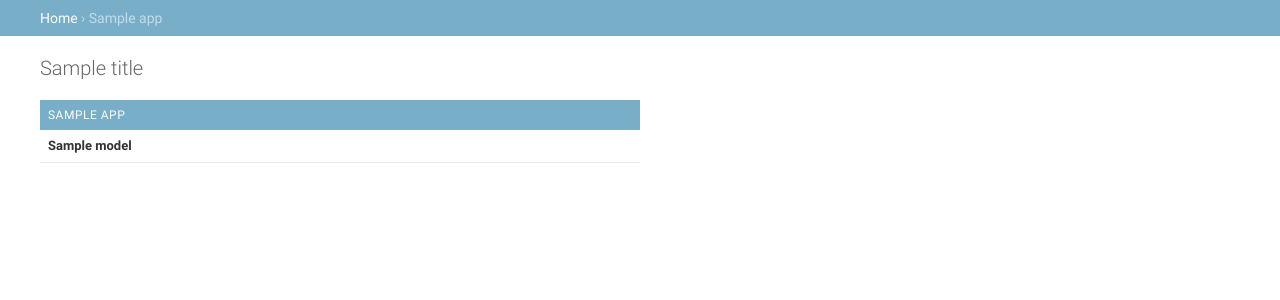
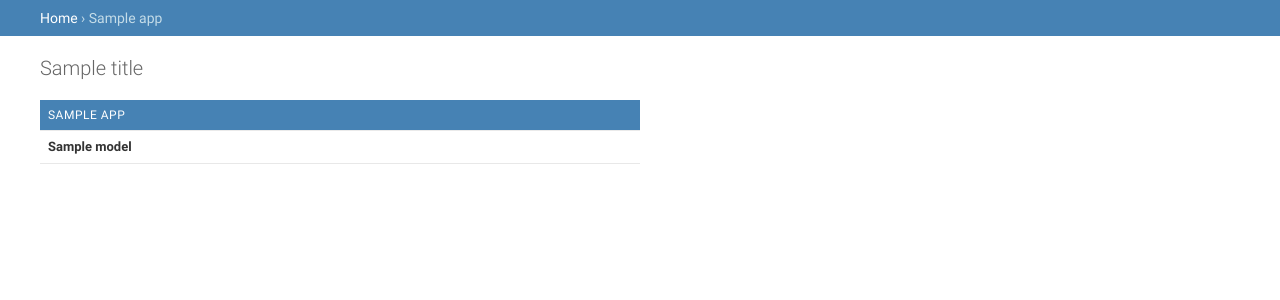
Before and after one commit to izzwl/smartgov, a Django app: template templates/admin/app_index.html in a window 1280 px wide. Shown: the part 55-355 px from the top of the page. Run offline with Django 3.2, Linux system fonts and the light colour scheme; the template is opened without the code that fills it: most values are stand-ins (such as "Sample title", 1, 10 or a date in 2020); lists and menus that the app fills with data are empty.

Commit message:
ganti warna

```diff
--- a/static/css/smartgov.css
+++ b/static/css/smartgov.css
@@ -14,3 +14,13 @@
     font-weight: 400;
     font-size: 20px;
 }
+.module h2, .module caption, .inline-group h2 {
+    background: steelblue;
+}
+.module caption{
+    border-bottom: 1px solid #eaeaea;
+}
+
+div.breadcrumbs{
+    background: steelblue;
+}
```
